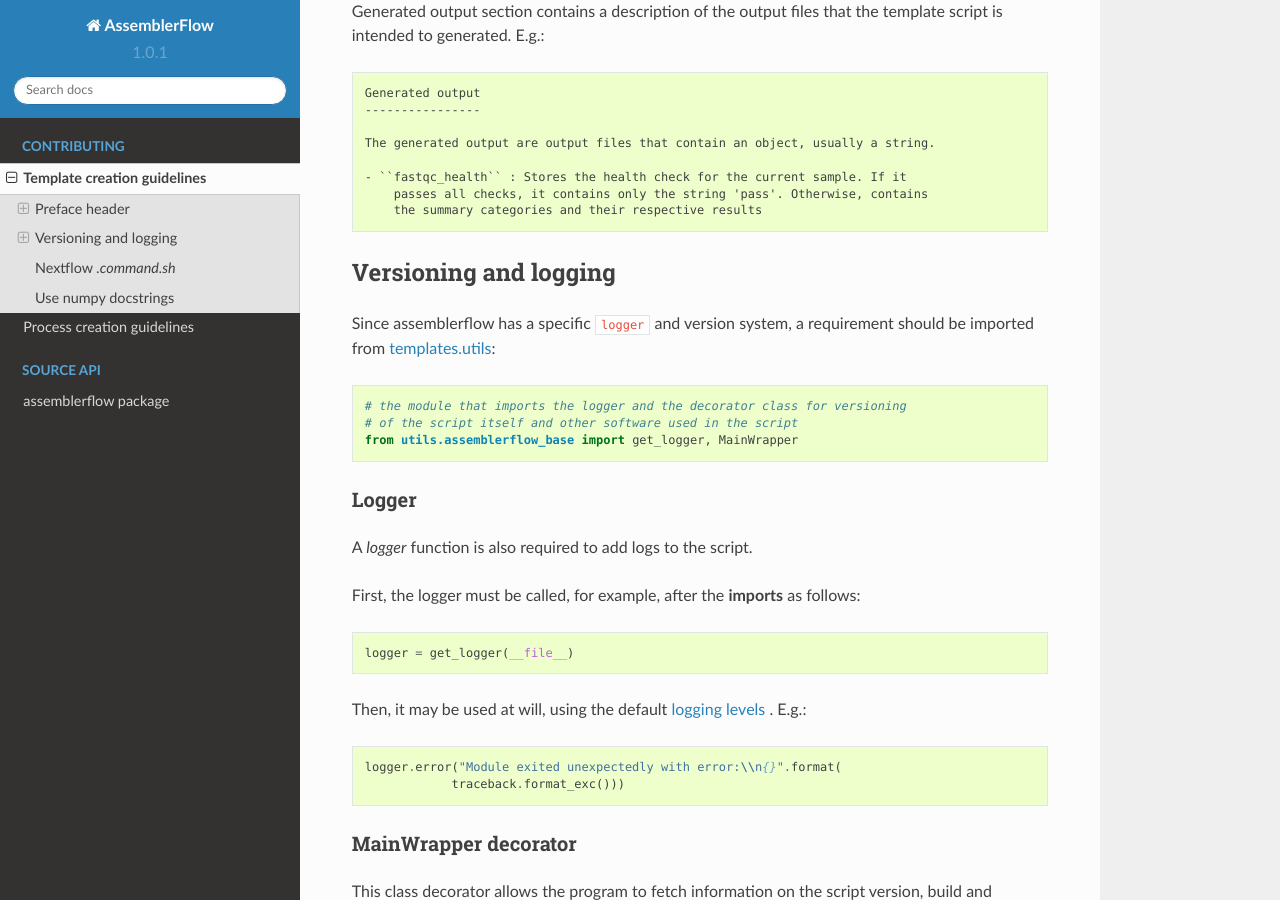
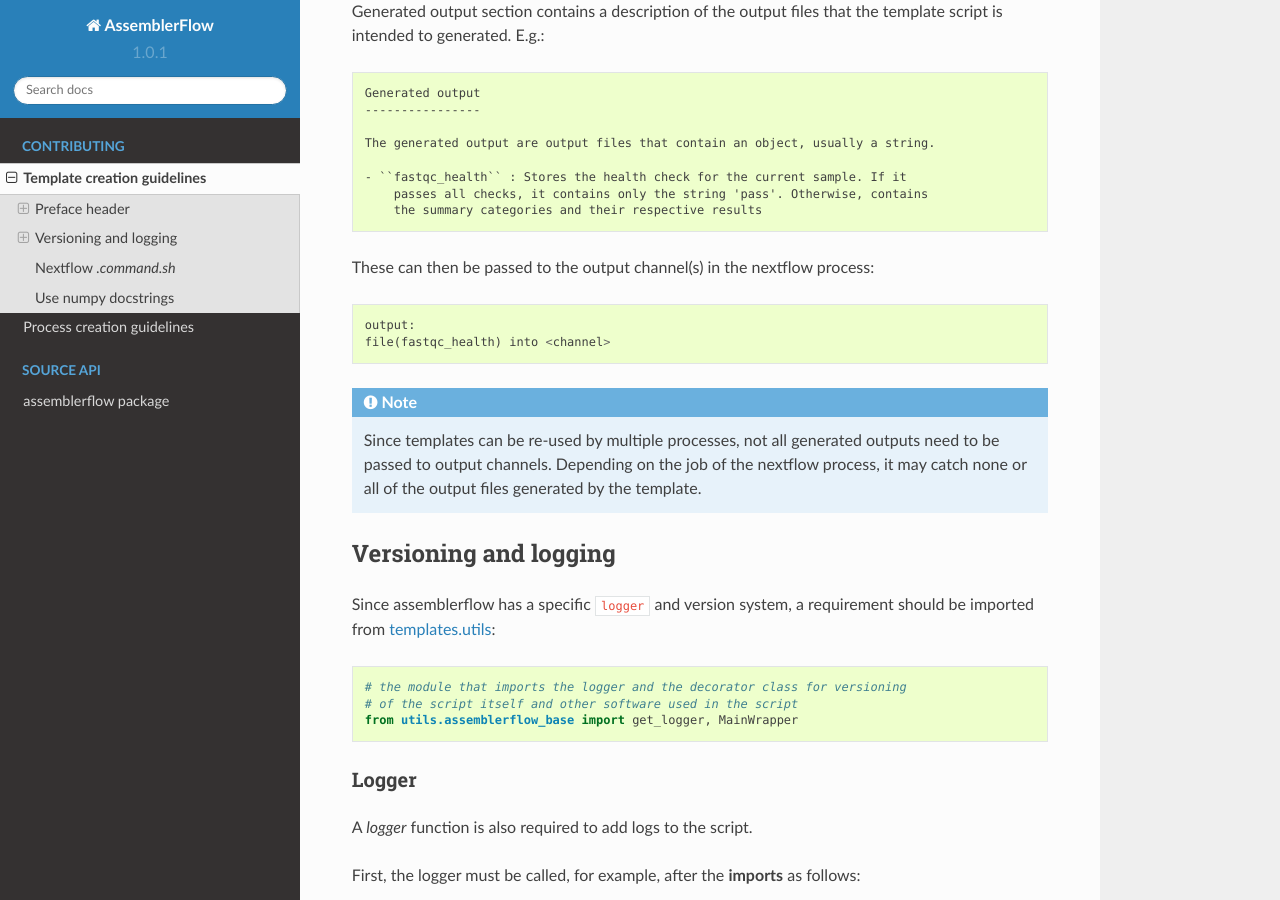
Before and after one commit to assemblerflow/flowcraft, a Sphinx documentation site: the page built from docs/create_template.rst, in a window 1280 px wide and 900 px high, scrolled down 1273 px. Built offline with Sphinx 7.4.7 and the Read the Docs theme 2.0.0, drawn with Linux system fonts in a browser that asks for light colours.

Commit message:
Added example and note

```diff
--- a/docs/create_template.rst
+++ b/docs/create_template.rst
@@ -65,6 +65,18 @@ template script is intended to generated. E.g.::
     - ``fastqc_health`` : Stores the health check for the current sample. If it
         passes all checks, it contains only the string 'pass'. Otherwise, contains
         the summary categories and their respective results
+
+These can then be passed to the output channel(s) in the nextflow process::
+
+    output:
+    file(fastqc_health) into <channel>
+
+.. note ::
+
+    Since templates can be re-used by multiple processes, not all generated
+    outputs need to be passed to output channels. Depending on the job of
+    the nextflow process, it may catch none or all of the output files
+    generated by the template.
 
 
 Versioning and logging
```
